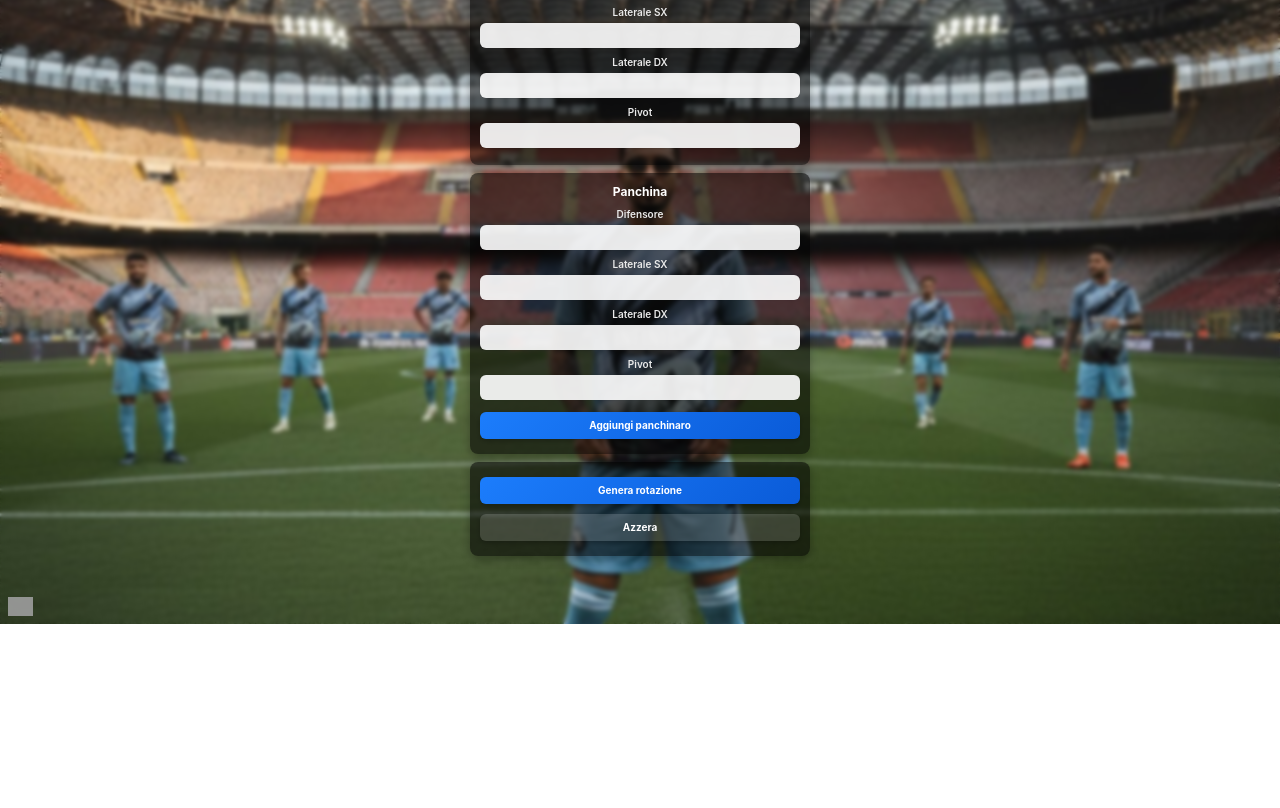
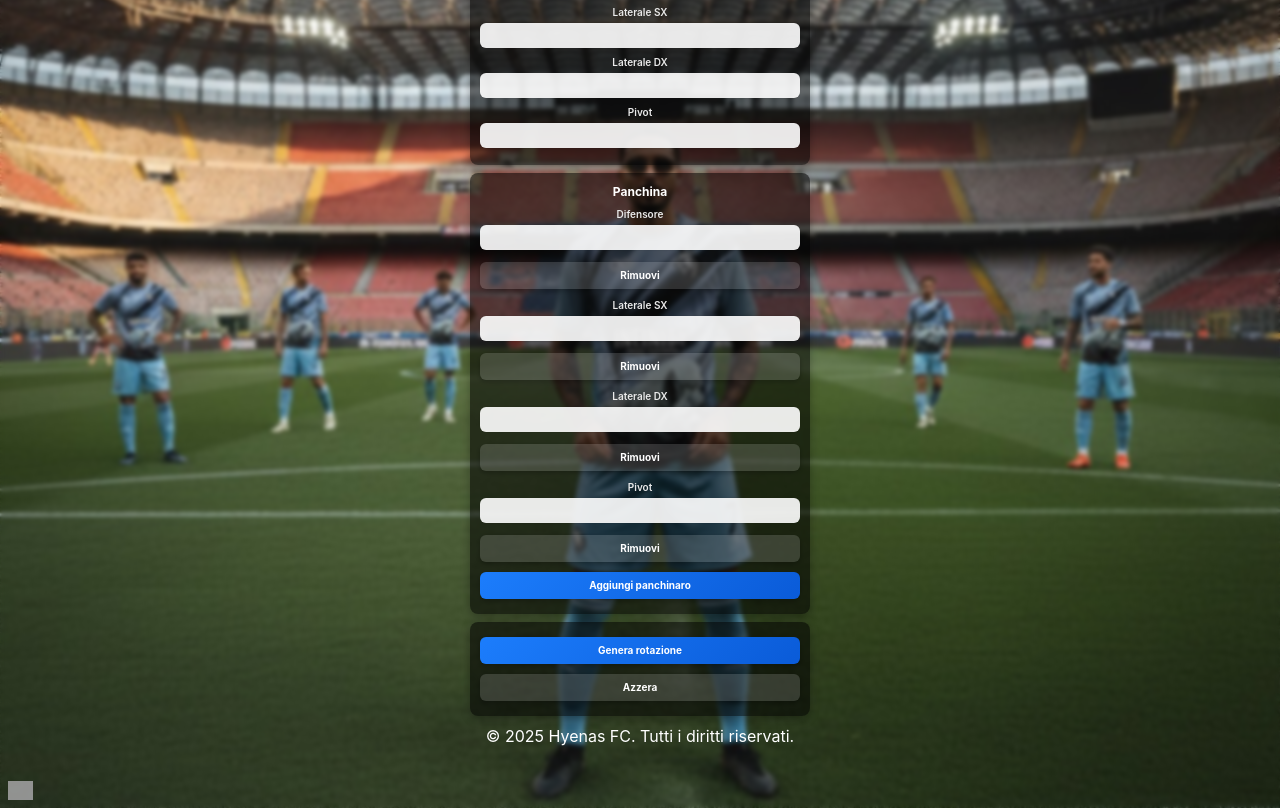
Before and after one commit to therealreiz/Hyenas-Subster, a React (Vite) app: page / in a window 1280 px wide. Shown: the part 327-1135 px from the top of the page. Before the commit the page ends 951 px from the top, so only its background shows below. Built offline with nearby package versions, Linux system fonts and the light colour scheme; grey boxes are pictures that could not be loaded.

Commit message:
quint commit

```diff
--- a/src/components/HyenasSimulator.tsx
+++ b/src/components/HyenasSimulator.tsx
@@ -55,7 +55,6 @@ export default function HyenasSimulator() {
     const durataN = Number(durata);
     const intervalloN = Number(intervallo);
 
-    // Calcolo minuti dei cambi
     const minuti: number[] = [];
     for (let m = intervalloN; m <= durataN; m += intervalloN) {
       minuti.push(Number(m.toFixed(2)));
@@ -63,32 +62,27 @@ export default function HyenasSimulator() {
 
     const eventiTemp: Evento[] = [];
 
-    // Ruoli di movimento
     const ruoli: Ruolo[] = ["Difensore", "Laterale SX", "Laterale DX", "Pivot"];
 
-    // Rotazione per ruolo
     const rotazione: Record<Ruolo, Giocatore[]> = {
       Difensore: [],
       "Laterale SX": [],
       "Laterale DX": [],
       Pivot: [],
-      Portiere: [], // non usato
+      Portiere: [],
     };
 
-    // Inserisco titolari + panchina
     [...titolari, ...panchina].forEach((g) => {
       if (g.ruolo !== "Portiere") rotazione[g.ruolo].push(g);
     });
 
-    // Ordine: titolare prima
     ruoli.forEach((r) => {
       const tit = titolari.find((t) => t.ruolo === r);
       const altri = rotazione[r].filter((p) => p.nome !== tit?.nome);
       rotazione[r] = [tit!, ...altri];
     });
 
-    // Rotazione circolare: cambia 1 giocatore per intervallo
-    let indexRuolo = 0; // ruolo da cambiare al turno corrente
+    let indexRuolo = 0;
 
     minuti.forEach((minuto) => {
       const ruolo = ruoli[indexRuolo];
@@ -106,10 +100,8 @@ export default function HyenasSimulator() {
         ruolo: ruolo,
       });
 
-      // RUOTA: esce primo entra secondo
       lista.push(lista.shift()!);
 
-      // prossimo ruolo
       indexRuolo = (indexRuolo + 1) % ruoli.length;
     });
 
@@ -192,6 +184,14 @@ export default function HyenasSimulator() {
                 setPanchina(temp);
               }}
             />
+            <button
+              className="secondary"
+              onClick={() =>
+                setPanchina((prev) => prev.filter((_, idx) => idx !== i))
+              }
+            >
+              Rimuovi
+            </button>
           </div>
         ))}
 
@@ -223,6 +223,13 @@ export default function HyenasSimulator() {
           ))}
         </div>
       )}
+
+      {/* FOOTER */}
+      <footer className="footer">
+        <p className="text-xs text-center mt-4">
+          © 2025 Hyenas FC. Tutti i diritti riservati.
+        </p>
+      </footer>
     </>
   );
 }
```
